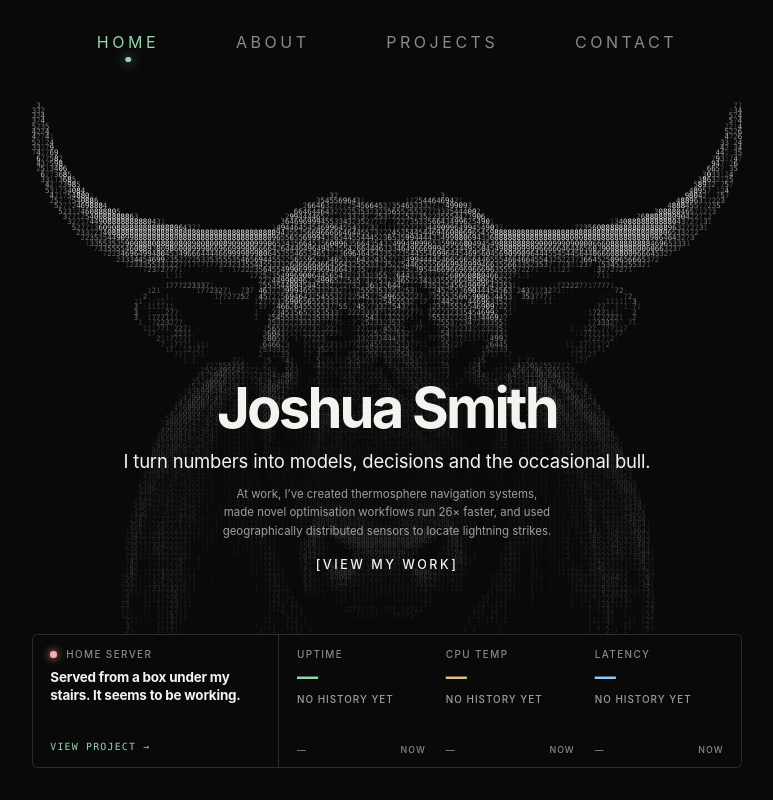
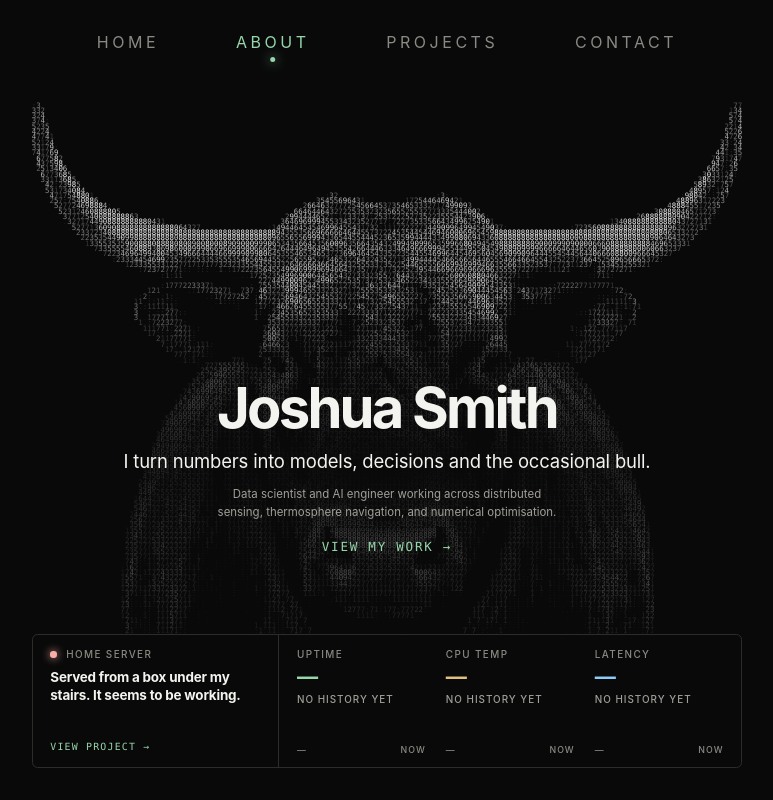
Before and after one commit to js-home-server/site, a SvelteKit app in the folder web/: page / in a window 1280 px wide. Shown: the top 800 px of the page, without its empty margins (253-1026 px from the left). Built offline with nearby package versions, Linux system fonts and the light colour scheme; no server answers.

Commit message:
put on one page

```diff
--- a/web/src/app.css
+++ b/web/src/app.css
@@ -47,6 +47,13 @@
 	   area past the last element flash white. */
 	html {
 		background: var(--color-background);
+	}
+	/* The site is one scroll and the nav is anchors into it, so a jump between
+	   stops is a move rather than a cut. */
+	@media (prefers-reduced-motion: no-preference) {
+		html {
+			scroll-behavior: smooth;
+		}
 	}
 }
 
@@ -140,6 +147,10 @@
 	max-width: 88rem;
 	margin-inline: auto;
 	padding: clamp(1.5rem, 4vh, 2.5rem) var(--gutter) clamp(3rem, 10vh, 6rem);
+	/* Jumped to from the nav, which is sticky and would otherwise cover the top
+	   of whatever was jumped to. The fallback is for /server, which is outside
+	   the site shell that sets the height. */
+	scroll-margin-top: var(--header-height, 0px);
 }
 
 /* Read out, never drawn. Every page carries an h1 for the document outline
--- a/web/src/routes/(site)/about/+page.svelte
+++ b/web/src/lib/sections/About.svelte
@@ -99,21 +99,13 @@
 	];
 </script>
 
-<svelte:head>
-	<title>About — Joshua Smith</title>
-</svelte:head>
-
 {#snippet dots(level)}
 	<span class="dots" aria-hidden="true">
 		{#each { length: 4 }, i (i)}<i class:on={i < level}></i>{/each}
 	</span>
 {/snippet}
 
-<div class="page about">
-	<!-- Read out, never drawn: the boxes carry the titling, and this is only here
-	     so the document outline starts somewhere. -->
-	<h1 class="sr-only">About</h1>
-
+<section id="about" class="page about">
 	<section class="surface-box hero">
 		<div class="intro">
 			<h2 class="eyebrow">About me</h2>
@@ -126,7 +118,7 @@
 			</p>
 
 			<div class="cta">
-				<a href="/projects"><span aria-hidden="true">&gt;</span> View my work</a>
+				<a href="#projects"><span aria-hidden="true">&gt;</span> View my work</a>
 			</div>
 
 			<!-- The strip along the foot: a figure, what it counts, and its trend. -->
@@ -213,7 +205,7 @@
 			</aside>
 		</div>
 	</section>
-</div>
+</section>
 
 <style>
 	/* The page is the four boxes and the air between them: laid out across
--- a/web/src/routes/(site)/contact/+page.svelte
+++ b/web/src/lib/sections/Contact.svelte
@@ -97,14 +97,7 @@
 	}
 </script>
 
-<svelte:head>
-	<title>Contact — Joshua Smith</title>
-</svelte:head>
-
-<div class="page contact">
-	<!-- Read out, never drawn: the box carries its own heading. -->
-	<h1 class="sr-only">Contact</h1>
-
+<section id="contact" class="page contact">
 	<section class="surface-box panel">
 		<div class="intro">
 			<h2 class="eyebrow">Contact</h2>
@@ -186,7 +179,7 @@
 			<div class="visual"><AsciiRadioDish /></div>
 		</div>
 	</section>
-</div>
+</section>
 
 <style>
 	.contact {
--- a/web/src/routes/(site)/projects/+page.svelte
+++ b/web/src/lib/sections/Projects.svelte
@@ -36,14 +36,7 @@
 	];
 </script>
 
-<svelte:head>
-	<title>Projects — Joshua Smith</title>
-</svelte:head>
-
-<div class="page projects-page">
-	<!-- Read out, never drawn: the box carries the titling, and this is only here
-	     so the document outline starts somewhere. -->
-	<h1 class="sr-only">Projects</h1>
+<section id="projects" class="page projects-page">
 
 	<section class="surface-box projects">
 		<h2 class="eyebrow">My projects</h2>
@@ -82,7 +75,7 @@
 			{/each}
 		</div>
 	</section>
-</div>
+</section>
 
 <style>
 	/* The same centred column the other content pages take, at the width they
--- a/web/src/routes/(site)/+layout.svelte
+++ b/web/src/routes/(site)/+layout.svelte
@@ -1,24 +1,71 @@
 <script>
-	import { page } from '$app/state';
-
 	let { children } = $props();
 
-	/* The portfolio itself. The server dashboard is deliberately not here: it is
-	   its own app at /server, reached from the projects page. */
+	/* The portfolio is one scroll now, so these are stops on it rather than
+	   routes. The server dashboard is deliberately not here: it is its own app at
+	   /server, reached from the projects section. */
 	const links = [
-		{ href: '/', label: 'Home' },
-		{ href: '/about', label: 'About' },
-		{ href: '/projects', label: 'Projects' },
-		{ href: '/contact', label: 'Contact' }
+		{ href: '#home', label: 'Home' },
+		{ href: '#about', label: 'About' },
+		{ href: '#projects', label: 'Projects' },
+		{ href: '#contact', label: 'Contact' }
 	];
+
+	/* How far past hidden the bar keeps counting down-scroll. That surplus is what
+	   an up-scroll has to spend before the bar starts coming back, so going down
+	   costs nothing and coming back costs this. */
+	const REVEAL = 90;
+
+	let height = $state(0);
+	let active = $state(links[0].href);
+	/* 0 is fully down, `height` fully gone; the stretch past that is the slack
+	   above. Moved by the scroll rather than animated on a class — a transition
+	   is a second opinion on where the bar is, and the two disagreeing is what
+	   flickered. */
+	let offset = $state(0);
+	let last = 0;
+	let queued = false;
+
+	function onScroll() {
+		/* One read and one write a frame. The spy below measures, which forces
+		   layout, and a scroll fires far more often than the screen paints. */
+		if (queued) return;
+		queued = true;
+		requestAnimationFrame(update);
+	}
+
+	function update() {
+		queued = false;
+		const y = Math.max(0, window.scrollY);
+		const delta = y - last;
+		last = y;
+
+		/* Over the hero the bar is simply down: nothing to recede from, and
+		   letting it move there is what took it on the first flick. */
+		offset = y <= height ? 0 : Math.min(height + REVEAL, Math.max(0, offset + delta));
+
+		/* The stop being read is the last one whose top has passed the upper
+		   third of the viewport — near enough the reading line, and far enough
+		   down that a section only claims the nav once it is actually in view. */
+		const line = window.innerHeight / 3;
+		active =
+			links.findLast(({ href }) => document.querySelector(href)?.getBoundingClientRect().top <= line)
+				?.href ?? links[0].href;
+	}
 </script>
 
+<svelte:window onscroll={onScroll} />
+
 <div class="site-shell">
-	<header>
+	<!-- Whole pixels: the bar is opaque over the page and a fractional offset
+	     leaves a seam along its bottom edge. -->
+	<header
+		bind:clientHeight={height}
+		style="--shift: {Math.round(Math.min(offset, height))}px"
+	>
 		<nav aria-label="Primary navigation">
-			<!-- Every stop is a leaf route, so the path either is one or it isn't. -->
 			{#each links as { href, label } (href)}
-				<a {href} aria-current={page.url.pathname === href ? 'page' : undefined}>{label}</a>
+				<a {href} aria-current={active === href ? 'location' : undefined}>{label}</a>
 			{/each}
 		</nav>
 	</header>
@@ -47,10 +94,20 @@
 		overflow: clip;
 	}
 
+	/* Sticky rather than fixed: it keeps its row in the grid, so --header-height
+	   still measures what the hero has to work around. Clip on the shell is not a
+	   scroll container, so the viewport is still what this sticks to. */
 	header {
-		position: relative;
-		z-index: 1;
+		position: sticky;
+		top: 0;
+		z-index: 2;
 		padding: var(--nav-pad-top) var(--gutter) 0;
+		/* The page scrolls under it, so it cannot be transparent. */
+		background: var(--color-background);
+		/* Set by the scroll, so it is its own layer and never a repaint of the
+		   page behind it. */
+		transform: translate3d(0, calc(-1 * var(--shift, 0px)), 0);
+		will-change: transform;
 	}
 
 	nav {
@@ -76,11 +133,11 @@
 		color: var(--color-foreground);
 	}
 
-	a[aria-current='page'] {
+	a[aria-current='location'] {
 		color: var(--mint);
 	}
 
-	a[aria-current='page']::after {
+	a[aria-current='location']::after {
 		position: absolute;
 		bottom: 0.35rem;
 		left: 50%;
@@ -91,6 +148,14 @@
 		box-shadow: 0 0 0.7rem currentcolor;
 		content: '';
 		transform: translateX(-50%);
+	}
+
+	/* Motion nobody asked for, for a viewer who has asked for none: the bar just
+	   stays where it is. */
+	@media (prefers-reduced-motion: reduce) {
+		header {
+			transform: none;
+		}
 	}
 
 	@media (max-width: 36rem) {
--- a/web/src/routes/(site)/+page.svelte
+++ b/web/src/routes/(site)/+page.svelte
@@ -2,13 +2,18 @@
 	// Generated by ../asciiArt: `make site` there rewrites AsciiBull.svelte.
 	import AsciiBull from '$lib/components/AsciiBull.svelte';
 	import StatusBar from '$lib/components/StatusBar.svelte';
+	/* The rest of the site, which used to be three routes of its own: one scroll
+	   now, so the nav is anchors into this page rather than tabs away from it. */
+	import About from '$lib/sections/About.svelte';
+	import Projects from '$lib/sections/Projects.svelte';
+	import Contact from '$lib/sections/Contact.svelte';
 </script>
 
 <svelte:head>
 	<title>Joshua Smith — Data Scientist & AI Engineer</title>
 </svelte:head>
 
-<div class="landing">
+<div class="landing" id="home">
 	<div class="wrap">
 		<!-- Decorative: the heading below carries the same meaning, and the art is
 		     tens of thousands of digits to a screen reader. -->
@@ -20,18 +25,27 @@
 			<h1>Joshua Smith</h1>
 			<p class="tagline">I turn numbers into models, decisions and the occasional bull.</p>
 			<p class="proof">
-				At work, I’ve created thermosphere navigation systems, made novel optimisation
-				workflows run 26× faster, and used geographically distributed sensors to locate
-				lightning strikes.
+				Data scientist and AI engineer working across distributed sensing, thermosphere navigation, and numerical optimisation.
 			</p>
-			<a class="cta" href="/projects">[View my work]</a>
+			<a class="cta" href="#projects">View my work <span aria-hidden="true">→</span></a>
 		</div>
 	</div>
 
 	<StatusBar />
 </div>
 
+<About />
+<Projects />
+<Contact />
+
 <style>
+	/* Stacked down one scroll now, and each section already ends in its own
+	   bottom inset — a top one on the next as well is two gaps where the page
+	   reads one. */
+	:global(.page + .page) {
+		padding-top: 0;
+	}
+
 	.landing {
 		/* --- hero tuning knobs -------------------------------------------
 		   The art is a fixed grid of characters — 160 wide, 112 tall — so its
@@ -206,25 +220,34 @@
 		text-wrap: balance;
 	}
 
-	/* Sat straight under the title line, measured in cells like the name above it
-	   so the whole identity block scales as one thing. The pill is the shape the
-	   project tags already wear. */
+	/* Sat straight under the line above it, measured in cells like the name so the
+	   whole identity block scales as one thing. Otherwise it is the shape every
+	   other action on the site wears: mint, mono, small caps, and an arrow that
+	   says where it goes — → for somewhere on this site, ↗ for off it. */
 	.cta {
 		display: inline-block;
 		margin-top: clamp(0.8rem, 2.2 * var(--cell), 1.6rem);
-		color: var(--color-foreground);
+		color: var(--mint);
+		font-family: var(--font-mono);
 		font-size: clamp(0.66rem, 1.7 * var(--cell), 1rem);
 		font-weight: 500;
-		letter-spacing: 0.2em;
+		letter-spacing: 0.14em;
 		text-decoration: none;
 		text-transform: uppercase;
-		transition: color 160ms ease;
 	}
 
-	.cta:hover,
-	.cta:focus-visible {
-		color: var(--mint);
+	/* The arrow carries the hover on its own, the way the status bar's link does:
+	   the label is already mint, so there is no colour left for it to change to. */
+	.cta span {
+		display: inline-block;
+		transition: transform 160ms ease;
 	}
+
+	.cta:hover span,
+	.cta:focus-visible span {
+		transform: translateX(2px);
+	}
+
 
 	/* The only query left. Everything the old ladder of max-height steps did is
 	   now in the three-way min() above, which cannot be caught out by a size
```
Also changed, not shown: 1 other file (tests, documents, lock files or other folders).
